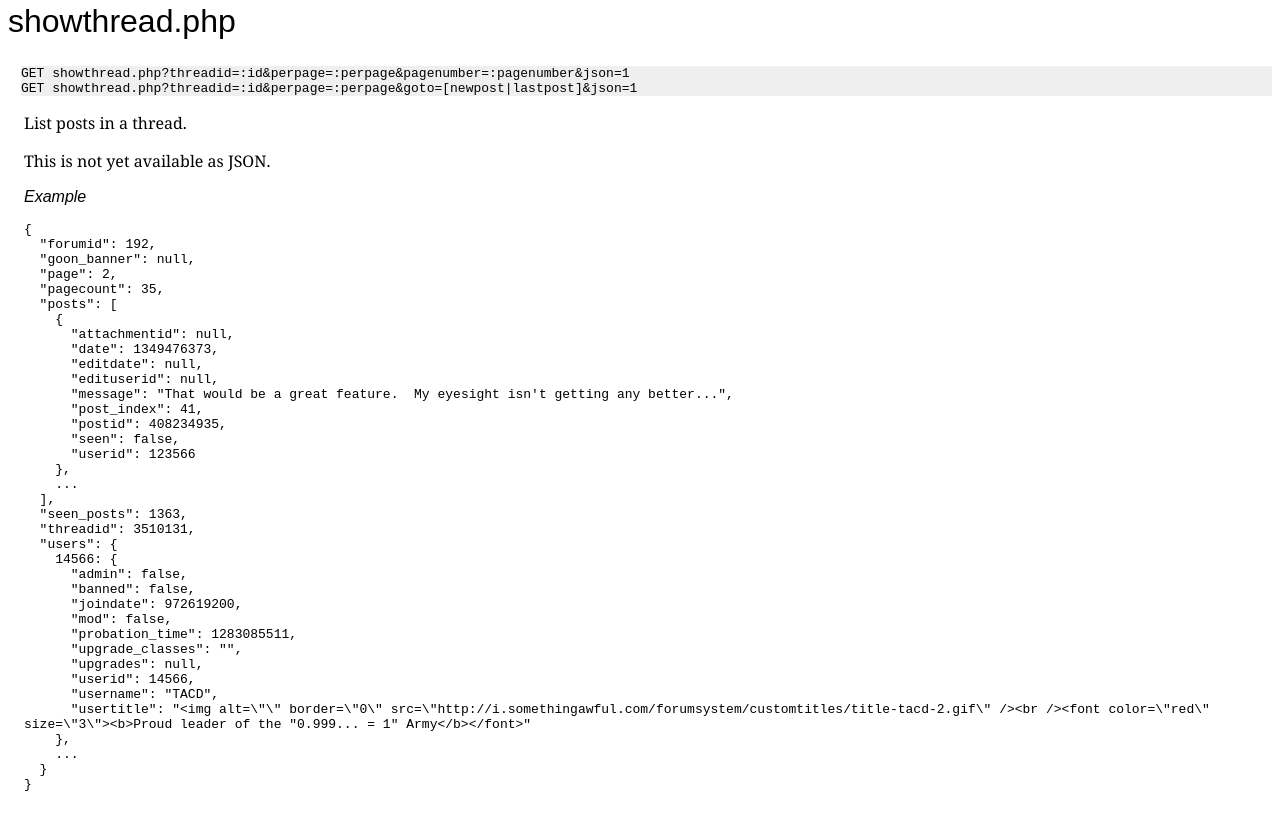
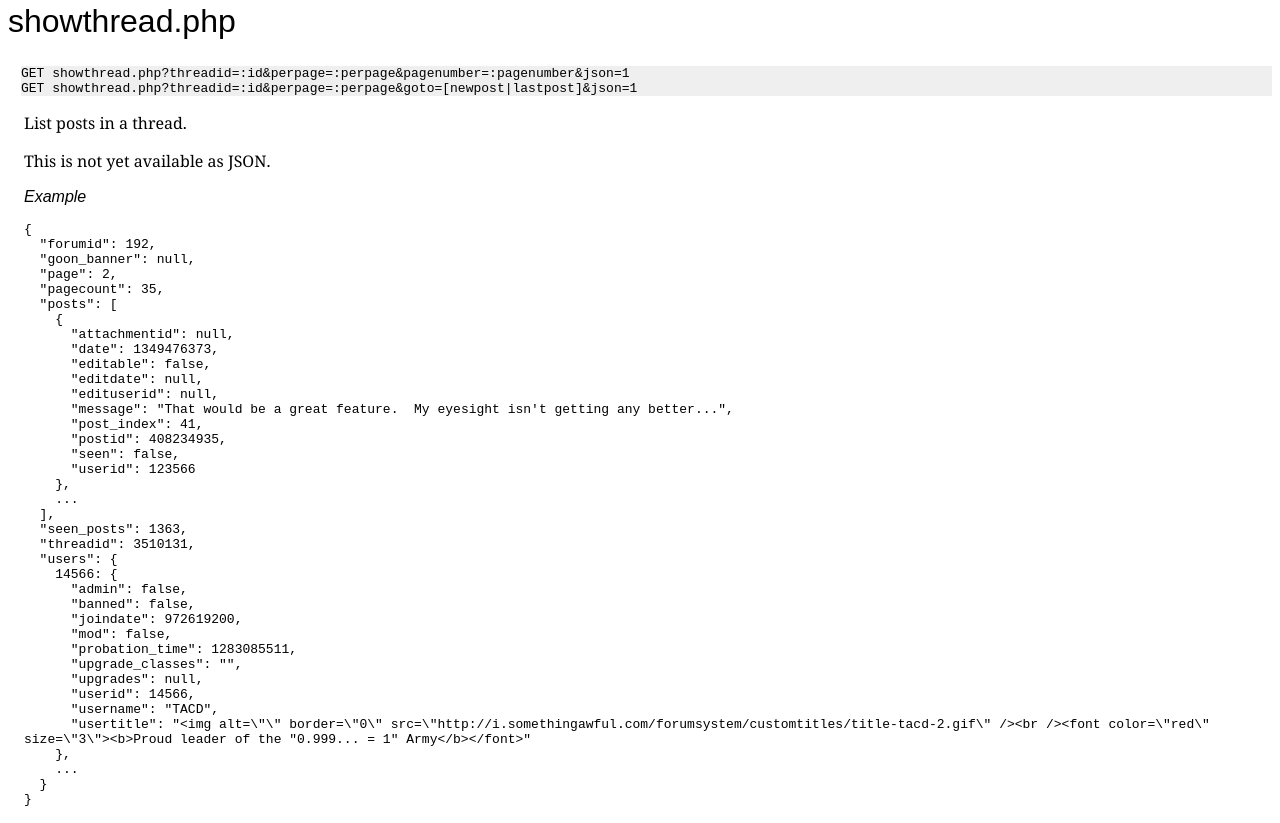
Before and after one commit to 2fast2fourier/sa-json, a plain HTML site: page index.html in a window 1280 px wide. Shown: the part 4113-4936 px from the top of the page. Drawn offline with Linux system fonts and the light colour scheme.

Commit message:
Add editable state to individual posts, for moderators and such. Or that one time radium allowed everyone to edit that one guy's posts.

```diff
--- a/index.html
+++ b/index.html
@@ -276,6 +276,7 @@ This document describes JSON output that is already available, as well as JSON o
     {
       "attachmentid": null,
       "date": 1349476373,
+      "editable": false,
       "editdate": null,
       "edituserid": null,
       "message": "That would be a great feature.  My eyesight isn't getting any better...",
```
